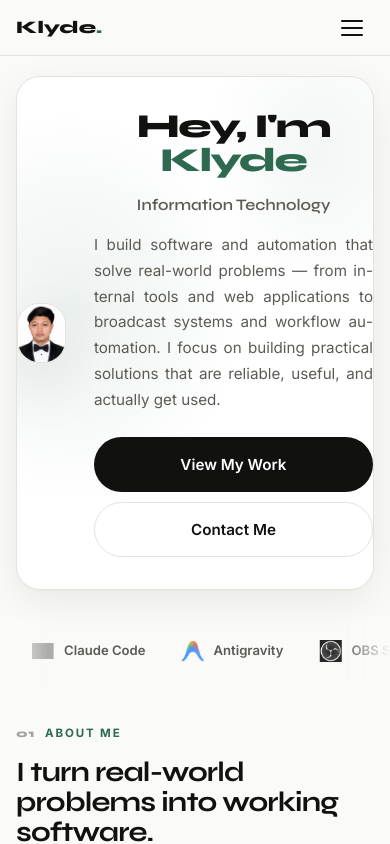
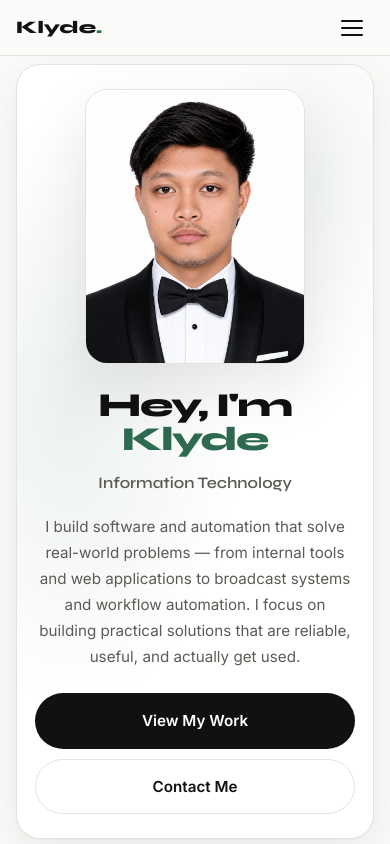
Before and after one commit to klaayd39/new-portfolio, a React (Vite) app: page / in a window 390 px wide. Shown: the top 844 px of the page. Built offline with nearby package versions, Linux system fonts and the light colour scheme; grey boxes are pictures that could not be loaded.

Commit message:
Fix hero layout responsiveness and nudge text block right on desktop
Co-authored-by: Cursor <cursoragent@cursor.com>

```diff
--- a/src/index.css
+++ b/src/index.css
@@ -132,56 +132,6 @@ textarea:focus-visible {
     top: calc(var(--mobile-bar-h) + env(safe-area-inset-top, 0px));
   }
 
-  .hero {
-    padding: 8px var(--content-pad) 20px;
-    min-height: 0;
-  }
-
-  .hero-card {
-    width: 100%;
-    margin-inline: 0;
-    min-height: 0;
-    height: auto;
-    max-height: none;
-    padding: clamp(24px, 5vw, 32px) clamp(18px, 4vw, 22px);
-  }
-
-  .hero-card .container {
-    width: 100%;
-    max-width: none;
-    padding-inline: 0;
-    height: auto;
-    display: block;
-  }
-
-  .hero-grid {
-    grid-template-columns: 1fr;
-    gap: 24px;
-    min-height: 0;
-  }
-
-  .hero-visual { order: -1; }
-
-  .hero-photo-wrap { max-width: min(220px, 72vw); }
-
-  .hero-copy {
-    text-align: center;
-    align-items: center;
-    height: auto;
-  }
-
-  .hero-lead {
-    text-align: center;
-    hyphens: none;
-    max-width: none;
-  }
-
-  .hero-actions {
-    justify-content: center;
-    width: 100%;
-    max-width: 20rem;
-  }
-
   .about-layout .body-text {
     text-align: left;
     hyphens: none;
@@ -758,20 +708,13 @@ textarea:focus-visible {
   flex-shrink: 0;
 }
 
-/* ── Hero ── */
+/* ── Hero (mobile-first) ── */
 .hero {
   display: flex;
   align-items: stretch;
-  padding: clamp(20px, 3vw, 32px) var(--content-pad) clamp(28px, 4vw, 40px);
+  padding: 8px var(--content-pad) 20px;
   position: relative;
-}
-
-@media (min-width: 1024px) {
-  .hero {
-    display: block;
-    padding: var(--sidebar-gap) 0;
-    min-height: 0;
-  }
+  min-height: 0;
 }
 
 .hero-card {
@@ -781,23 +724,17 @@ textarea:focus-visible {
   align-items: center;
   width: 100%;
   margin-inline: 0;
-  padding: clamp(32px, 5vw, 64px) 0;
+  min-height: 0;
+  height: auto;
+  max-height: none;
+  padding: clamp(24px, 5vw, 32px) clamp(18px, 4vw, 22px);
 }
 
 .hero-card .container {
-  height: 100%;
-  display: flex;
-  align-items: center;
-}
-
-@media (min-width: 1024px) {
-  .hero-card {
-    height: var(--panel-height);
-    min-height: var(--panel-height);
-    max-height: var(--panel-height);
-    margin-inline: 0;
-    padding: clamp(28px, 3.5vw, 48px) 0;
-  }
+  width: 100%;
+  max-width: none;
+  padding-inline: 0;
+  height: auto;
 }
 
 .hero-card::before {
@@ -814,25 +751,29 @@ textarea:focus-visible {
   position: relative;
   z-index: 1;
   display: grid;
-  grid-template-columns: minmax(0, 1.1fr) minmax(0, 0.9fr);
-  gap: clamp(28px, 4vw, 56px);
+  grid-template-columns: 1fr;
+  gap: 24px;
   align-items: center;
+  justify-items: center;
   width: 100%;
-  min-height: 100%;
+  min-height: 0;
 }
 
 .hero-copy {
   display: flex;
   flex-direction: column;
+  align-items: center;
   justify-content: center;
-  align-self: center;
+  text-align: center;
+  width: 100%;
   min-width: 0;
-  height: 100%;
+  height: auto;
+  grid-row: 2;
 }
 
 .hero-title {
   font-family: var(--font-display);
-  font-size: clamp(2.1rem, 4.8vw, 4.25rem);
+  font-size: clamp(2rem, 9vw, 2.6rem);
   font-weight: 800;
   line-height: 1.02;
   letter-spacing: -0.04em;
@@ -841,28 +782,31 @@ textarea:focus-visible {
 
 .hero-role {
   font-family: var(--font-display);
-  font-size: clamp(1.1rem, 2.2vw, 1.5rem);
+  font-size: 1.05rem;
   font-weight: 600;
   color: var(--text-muted);
   margin-bottom: 18px;
 }
 
 .hero-lead {
-  font-size: clamp(0.95rem, 1.6vw, 1.02rem);
-  color: var(--text-muted);
-  line-height: 1.75;
-  max-width: 100%;
-  margin-bottom: 28px;
-  text-align: justify;
+  font-size: 0.95rem;
+  color: var(--text-muted);
+  line-height: 1.7;
+  max-width: none;
+  margin-bottom: 24px;
+  text-align: center;
   text-wrap: pretty;
-  hyphens: auto;
+  hyphens: none;
 }
 .hero-lead strong { color: var(--text); font-weight: 600; }
 
 .hero-actions {
   display: flex;
   flex-wrap: wrap;
+  justify-content: center;
   gap: 12px;
+  width: 100%;
+  max-width: 20rem;
   margin-bottom: 0;
 }
 
@@ -870,12 +814,14 @@ textarea:focus-visible {
   display: flex;
   justify-content: center;
   align-items: center;
+  width: 100%;
   min-width: 0;
+  grid-row: 1;
 }
 
 .hero-photo-wrap {
   width: 100%;
-  max-width: min(340px, 100%);
+  max-width: min(220px, 72vw);
   margin: 0 auto;
   border-radius: var(--radius-lg);
   overflow: hidden;
@@ -900,6 +846,108 @@ textarea:focus-visible {
   aspect-ratio: 4 / 5;
   object-fit: cover;
   object-position: top center;
+}
+
+@media (min-width: 481px) and (max-width: 1023px) {
+  .hero-actions .btn {
+    flex: 1 1 auto;
+    min-width: 0;
+    justify-content: center;
+  }
+}
+
+@media (max-width: 480px) {
+  .hero-title { font-size: 2.1rem; }
+  .hero-role { font-size: 1rem; }
+
+  .hero-actions {
+    flex-direction: column;
+    max-width: none;
+    gap: 10px;
+  }
+
+  .hero-actions .btn {
+    width: 100%;
+    min-height: 48px;
+    font-size: 0.95rem;
+  }
+}
+
+@media (min-width: 1024px) {
+  .hero {
+    display: block;
+    padding: var(--sidebar-gap) 0;
+  }
+
+  .hero-card {
+    height: var(--panel-height);
+    min-height: var(--panel-height);
+    max-height: var(--panel-height);
+    padding: clamp(28px, 3.5vw, 48px) 0;
+  }
+
+  .hero-card .container {
+    height: 100%;
+    padding-inline: var(--content-pad);
+  }
+
+  .hero-grid {
+    grid-template-columns: minmax(0, 1.1fr) minmax(0, 0.9fr);
+    gap: clamp(28px, 4vw, 56px);
+    justify-items: stretch;
+    min-height: 100%;
+  }
+
+  .hero-copy {
+    align-items: flex-start;
+    text-align: left;
+    align-self: center;
+    height: 100%;
+    grid-column: 1;
+    grid-row: 1;
+    padding-left: clamp(12px, 2.5vw, 40px);
+  }
+
+  .hero-title {
+    font-size: clamp(2.1rem, 4.8vw, 4.25rem);
+  }
+
+  .hero-role {
+    font-size: clamp(1.1rem, 2.2vw, 1.5rem);
+  }
+
+  .hero-lead {
+    font-size: clamp(0.95rem, 1.6vw, 1.02rem);
+    line-height: 1.75;
+    margin-bottom: 28px;
+    text-align: justify;
+    hyphens: auto;
+  }
+
+  .hero-actions {
+    justify-content: flex-start;
+    width: auto;
+    max-width: none;
+  }
+
+  .hero-visual {
+    grid-column: 2;
+    grid-row: 1;
+  }
+
+  .hero-photo-wrap {
+    max-width: min(340px, 100%);
+  }
+}
+
+@media (min-width: 1024px) and (max-width: 1280px) {
+  .hero-grid {
+    grid-template-columns: minmax(0, 1fr) minmax(0, 0.82fr);
+    gap: 28px;
+  }
+
+  .hero-title { font-size: clamp(2rem, 3.8vw, 3.5rem); }
+  .hero-photo-wrap { max-width: 280px; }
 }
 
 /* ── About ── */
@@ -2143,19 +2191,6 @@ textarea:focus-visible {
 @media (max-width: 1200px) {
   .skills-layout { grid-template-columns: repeat(2, 1fr); }
   .explore-grid { grid-template-columns: repeat(2, 1fr); }
-  .hero-photo-wrap { max-width: 300px; }
-}
-
-@media (min-width: 1024px) and (max-width: 1280px) {
-  :root { --sidebar-w: 260px; }
-
-  .hero-grid {
-    grid-template-columns: minmax(0, 1fr) minmax(0, 0.82fr);
-    gap: 28px;
-  }
-
-  .hero-title { font-size: clamp(2rem, 3.8vw, 3.5rem); }
-  .hero-photo-wrap { max-width: 280px; }
 }
 
 @media (max-width: 1024px) {
@@ -2188,14 +2223,13 @@ textarea:focus-visible {
 }
 
 /* Tablet portrait & large phones */
+@media (min-width: 1024px) and (max-width: 1280px) {
+  :root { --sidebar-w: 260px; }
+}
+
 @media (max-width: 768px) {
   .section { padding: clamp(40px, 10vw, 56px) 0; }
   .section-intro { margin-bottom: 36px; font-size: 0.98rem; }
-  .hero-title { font-size: clamp(2rem, 9vw, 2.6rem); }
-  .hero-role { font-size: 1.05rem; margin-bottom: 14px; }
-  .hero-lead { font-size: 0.95rem; line-height: 1.7; margin-bottom: 24px; }
-  .hero-actions { max-width: 24rem; }
-  .hero-actions .btn { flex: 1 1 auto; min-width: 0; justify-content: center; }
   .skills-layout { grid-template-columns: 1fr; }
   .explore-grid { grid-template-columns: 1fr; }
   .timeline-item { grid-template-columns: 1fr; gap: 8px; padding: 22px 0; }
@@ -2269,19 +2303,6 @@ textarea:focus-visible {
 @media (max-width: 480px) {
   :root { --mobile-bar-h: 56px; }
 
-  .hero-title { font-size: 2.1rem; }
-  .hero-role { font-size: 1rem; }
-  .hero-actions {
-    flex-direction: column;
-    width: 100%;
-    max-width: none;
-    gap: 10px;
-  }
-  .hero-actions .btn {
-    width: 100%;
-    min-height: 48px;
-    font-size: 0.95rem;
-  }
   .sidebar-panel { width: min(88vw, 300px); }
   .resume-actions { flex-direction: column; }
   .resume-actions .btn { width: 100%; justify-content: center; }
--- a/src/pages/Home.jsx
+++ b/src/pages/Home.jsx
@@ -88,6 +88,17 @@ export default function Home() {
       <section className="hero" id="top">
         <div className="hero-card surface-card">
         <div className="container hero-grid">
+          <motion.div
+            className="hero-visual"
+            initial={{ opacity: 0, scale: 0.96 }}
+            animate={{ opacity: 1, scale: 1 }}
+            transition={{ duration: 0.8, delay: 0.2, ease: [0.16, 1, 0.3, 1] }}
+          >
+            <div className="hero-photo-wrap">
+              <img src="/ID.png" alt="Klyde Joseph Yabo" className="hero-photo" />
+            </div>
+          </motion.div>
+
           <div className="hero-copy">
             <motion.h1
               className="hero-title"
@@ -126,17 +137,6 @@ export default function Home() {
               <Link to="/contact" className="btn btn-secondary">Contact Me</Link>
             </motion.div>
           </div>
-
-          <motion.div
-            className="hero-visual"
-            initial={{ opacity: 0, scale: 0.96 }}
-            animate={{ opacity: 1, scale: 1 }}
-            transition={{ duration: 0.8, delay: 0.2, ease: [0.16, 1, 0.3, 1] }}
-          >
-            <div className="hero-photo-wrap">
-              <img src="/ID.png" alt="Klyde Joseph Yabo" className="hero-photo" />
-            </div>
-          </motion.div>
         </div>
         </div>
       </section>
```
